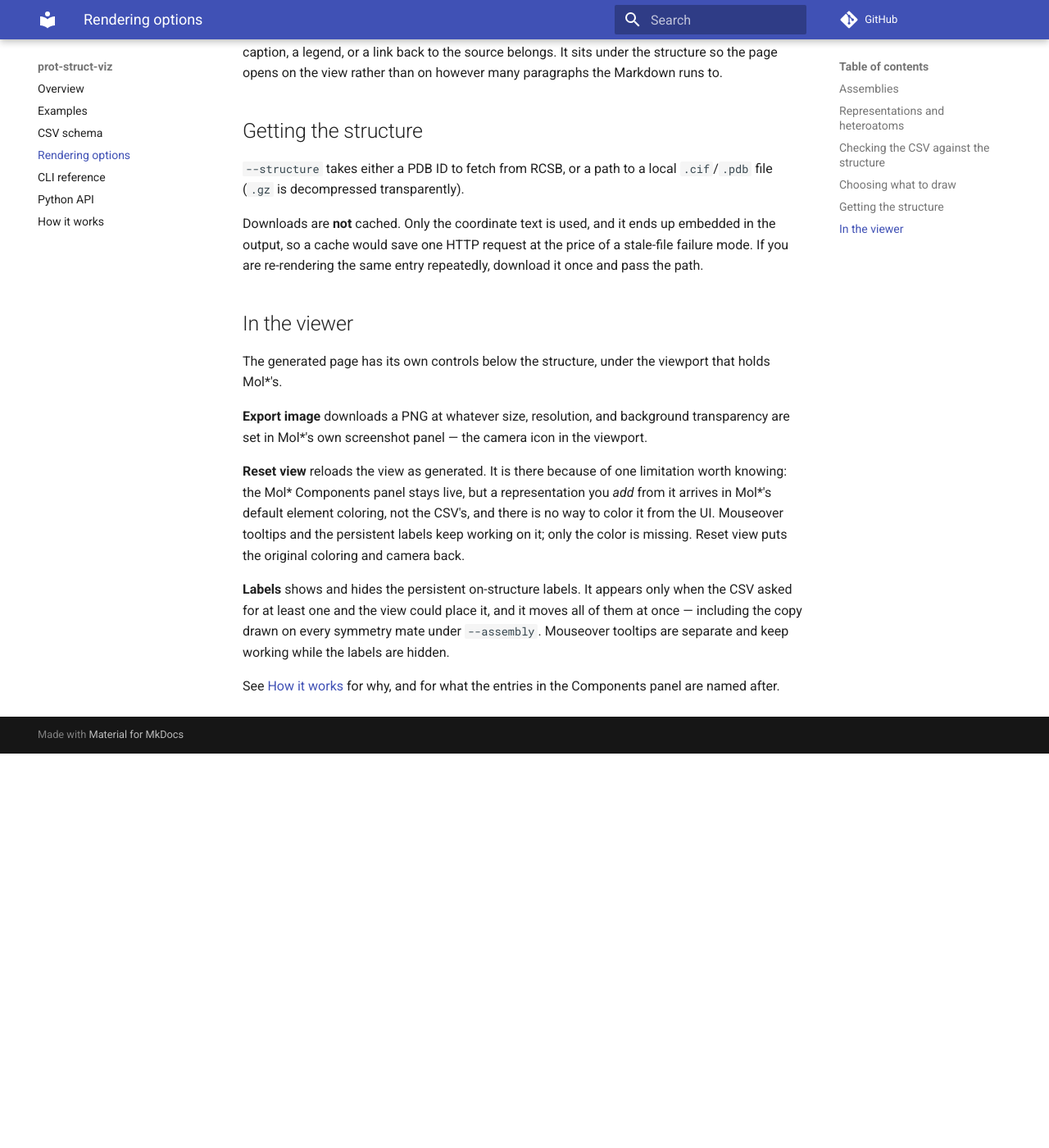
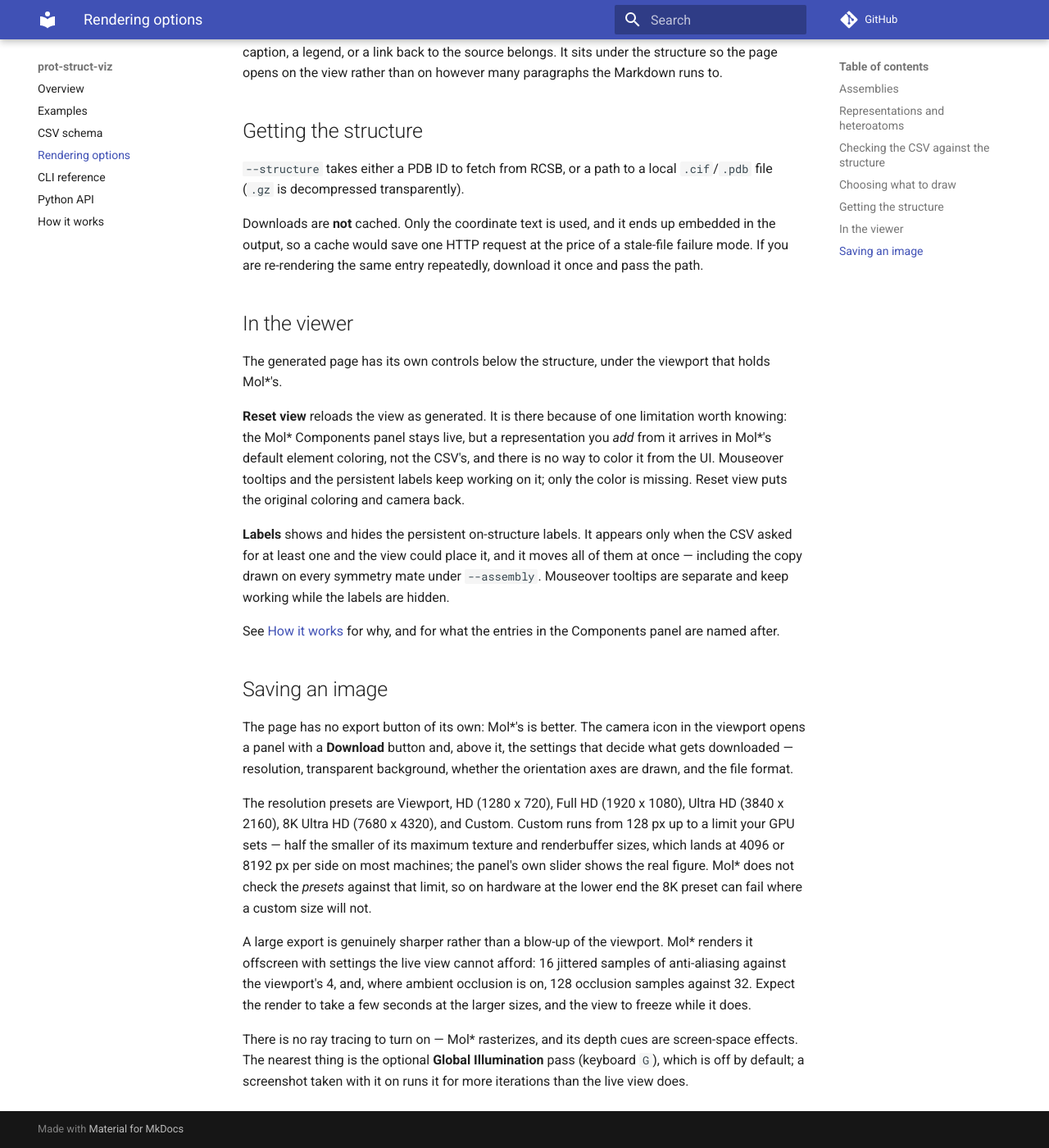
Before and after one commit to jbloomlab/prot-struct-viz, an MkDocs documentation site: the page built from docs/rendering.md, in a window 1280 px wide and 1400 px high, scrolled down 2155 px. Shown: the whole window at 82% size. Built offline with MkDocs 1.6.1 and Material for MkDocs 9.7.7, drawn with Linux system fonts in a browser that asks for light colours; comment, search, counter and statistics services are not loaded; before the commit the page ends 3074 px from its top, so only the background shows below that.

Commit message:
Drop the Export image button and lean on Mol*'s own (#6)
The button called viewportScreenshot.download(), whose only argument is a
filename -- so it rendered at whatever resolution Mol*'s screenshot panel was
already set to. That panel is on screen either way (viewportShowScreenshotControls),
and carries its own Download button beside the settings. Ours duplicated it in the
confusing direction: the more prominent of the two, and the only way to change what
it produced was to open the one it hid.

Document the panel instead, including what it can actually do: presets to 8K, a
custom size bounded by the GPU, and an offscreen re-render at 16 samples of
anti-aliasing against the viewport's 4 with ambient occlusion at 128 samples
against 32. So a large export is sharper, not a blow-up -- and there is no ray
tracing to reach for, Mol* being a rasterizer.

Verified headlessly on the 8FAW example: no export-image node, the screenshot
helper and its viewport controls intact, the resolution options exactly as
documented, Labels and Reset view still behaving, and no console errors. The three
example reports are byte-identical.

Co-authored-by: Claude Opus 5 <noreply@anthropic.com>

```diff
--- a/docs/rendering.md
+++ b/docs/rendering.md
@@ -99,9 +99,6 @@ pass the path.
 The generated page has its own controls below the structure, under the viewport that
 holds Mol\*'s.
 
-**Export image** downloads a PNG at whatever size, resolution, and background
-transparency are set in Mol\*'s own screenshot panel — the camera icon in the viewport.
-
 **Reset view** reloads the view as generated. It is there because of one limitation worth
 knowing: the Mol\* Components panel stays live, but a representation you *add* from it
 arrives in Mol\*'s default element coloring, not the CSV's, and there is no way to color
@@ -115,3 +112,28 @@ separate and keep working while the labels are hidden.
 
 See [How it works](internals.md#annotation-tables-not-baked-in-colors) for why, and for
 what the entries in the Components panel are named after.
+
+## Saving an image
+
+The page has no export button of its own: Mol\*'s is better. The camera icon in the
+viewport opens a panel with a **Download** button and, above it, the settings that decide
+what gets downloaded — resolution, transparent background, whether the orientation axes
+are drawn, and the file format.
+
+The resolution presets are Viewport, HD (1280 x 720), Full HD (1920 x 1080), Ultra HD
+(3840 x 2160), 8K Ultra HD (7680 x 4320), and Custom. Custom runs from 128 px up to a
+limit your GPU sets — half the smaller of its maximum texture and renderbuffer sizes,
+which lands at 4096 or 8192 px per side on most machines; the panel's own slider shows
+the real figure. Mol\* does not check the *presets* against that limit, so on hardware at
+the lower end the 8K preset can fail where a custom size will not.
+
+A large export is genuinely sharper rather than a blow-up of the viewport. Mol\* renders
+it offscreen with settings the live view cannot afford: 16 jittered samples of
+anti-aliasing against the viewport's 4, and, where ambient occlusion is on, 128 occlusion
+samples against 32. Expect the render to take a few seconds at the larger sizes, and the
+view to freeze while it does.
+
+There is no ray tracing to turn on — Mol\* rasterizes, and its depth cues are screen-space
+effects. The nearest thing is the optional **Global Illumination** pass (keyboard `G`),
+which is off by default; a screenshot taken with it on runs it for more iterations than
+the live view does.
```
Also changed, not shown: CLAUDE.md (+3 -3 lines), src/prot_struct_viz/templates/viewer.html.jinja (+3 -8 lines).
